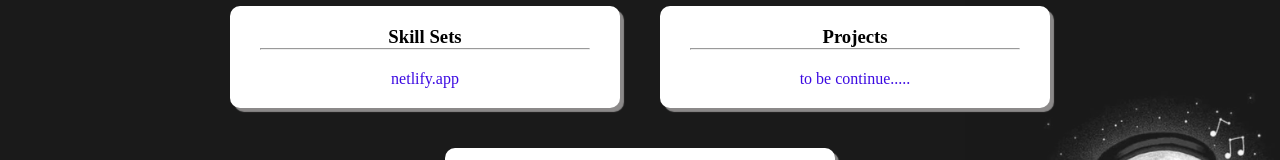
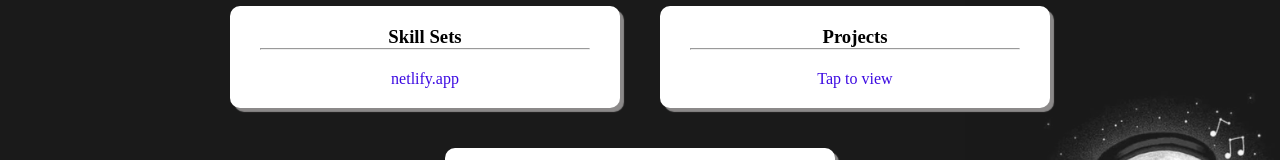
Before and after one commit to ghariprasath1024/reactportfolio, a React (Create React App) app: page / in a window 1280 px wide. Shown: the part 541-701 px from the top of the page. Built offline with nearby package versions, Linux system fonts and the light colour scheme.

Commit message:
linking a project

```diff
--- a/src/Portfolio/Skill.jsx
+++ b/src/Portfolio/Skill.jsx
@@ -14,7 +14,7 @@ const Skill = () => {
                     </div>
                     <div className='Foodercontent2'>
                         <h3>Projects</h3><hr />
-                        <a href='https://example.com'>to be continue.....</a>
+                        <a href='https://ghariprasath1024.github.io/project/'>Tap to view</a>
                     </div>
                     <div className='Foodercontent2'>
                         <h3>AI Portfolio</h3><hr />
```
